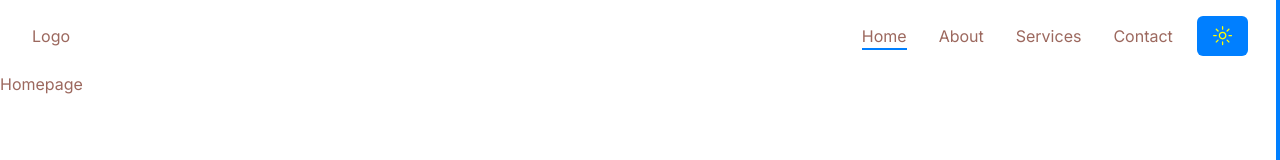
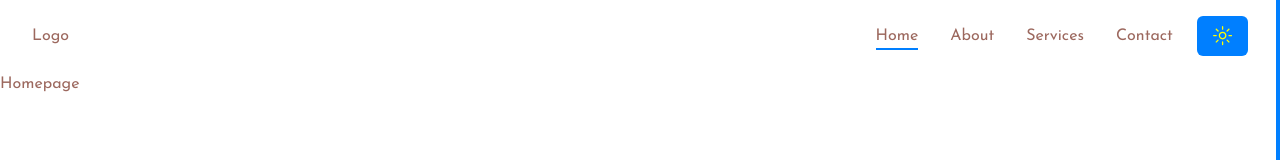
Before and after one commit to DariusGuillaume/notary-tech, a Next.js app: page / in a window 1280 px wide. Shown: the top 160 px of the page. Built offline with nearby package versions, Linux system fonts and the light colour scheme.

Commit message:
changed fonts

```diff
--- a/app/layout.jsx
+++ b/app/layout.jsx
@@ -1,10 +1,15 @@
-import { Inter } from "next/font/google";
+import { Inter, Josefin_Sans } from "next/font/google";
 import "./globals.css";
 import Footer from "@/components/Footer";
 import Header from "@/components/Header";
 import ThemeProvider from "@/components/ThemeProvider";
 
 const inter = Inter({ subsets: ["latin"] });
+const josefinSans = Josefin_Sans({
+  subsets: ["latin"],
+  weight: ["100", "200", "300", "400", "500", "600", "700"],
+  display: "swap",
+});
 
 export const metadata = {
   title: "Notary Site",
@@ -14,15 +19,13 @@ export const metadata = {
 export default function RootLayout({ children }) {
   return (
     <html lang="en" suppressHydrationWarning>
-
-      <body className={inter.className}>
-        <ThemeProvider attribute = "class" defaultTheme= "light" >
-      <Header/>
-        {children}
-        <Footer />
+      <body className={`${inter.className} ${josefinSans.className}`}>
+        <ThemeProvider attribute="class" defaultTheme="light">
+          <Header />
+          {children}
+          <Footer />
         </ThemeProvider>
-        </body>
-
+      </body>
     </html>
   );
 }
```
Also changed, not shown: app/vlt_logo.png (added).
